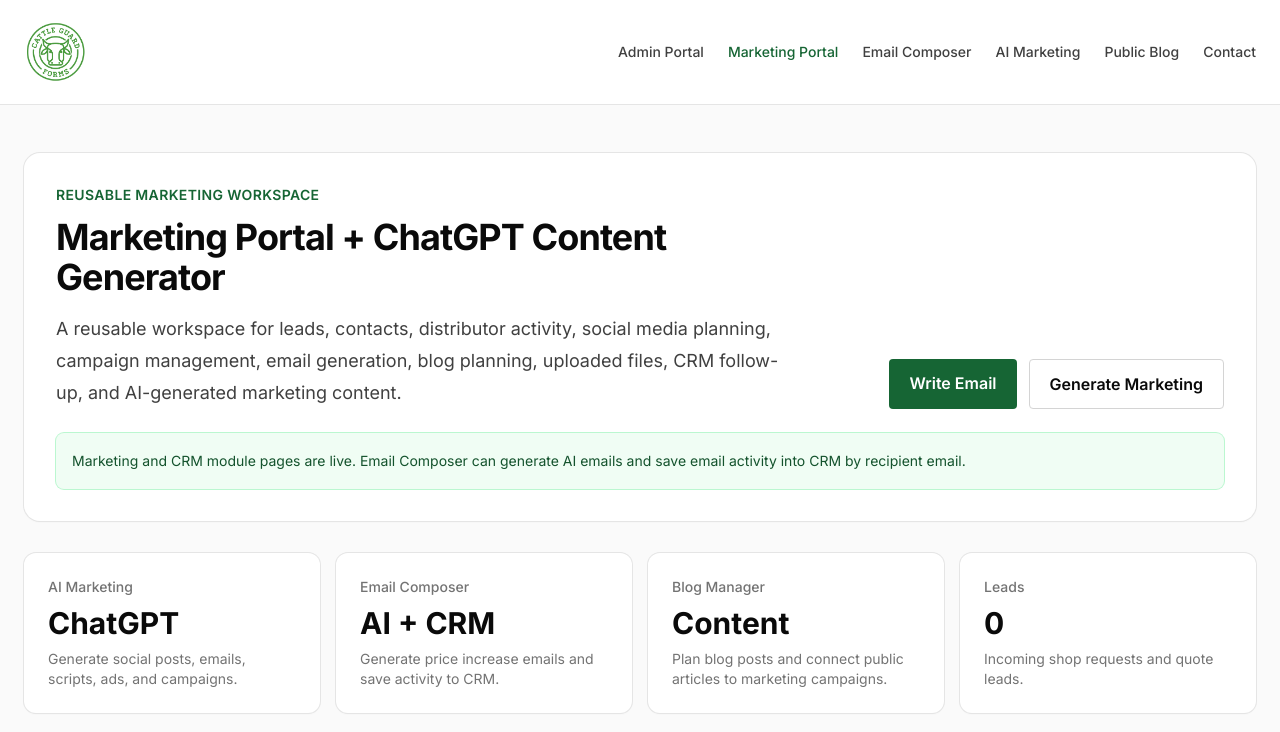
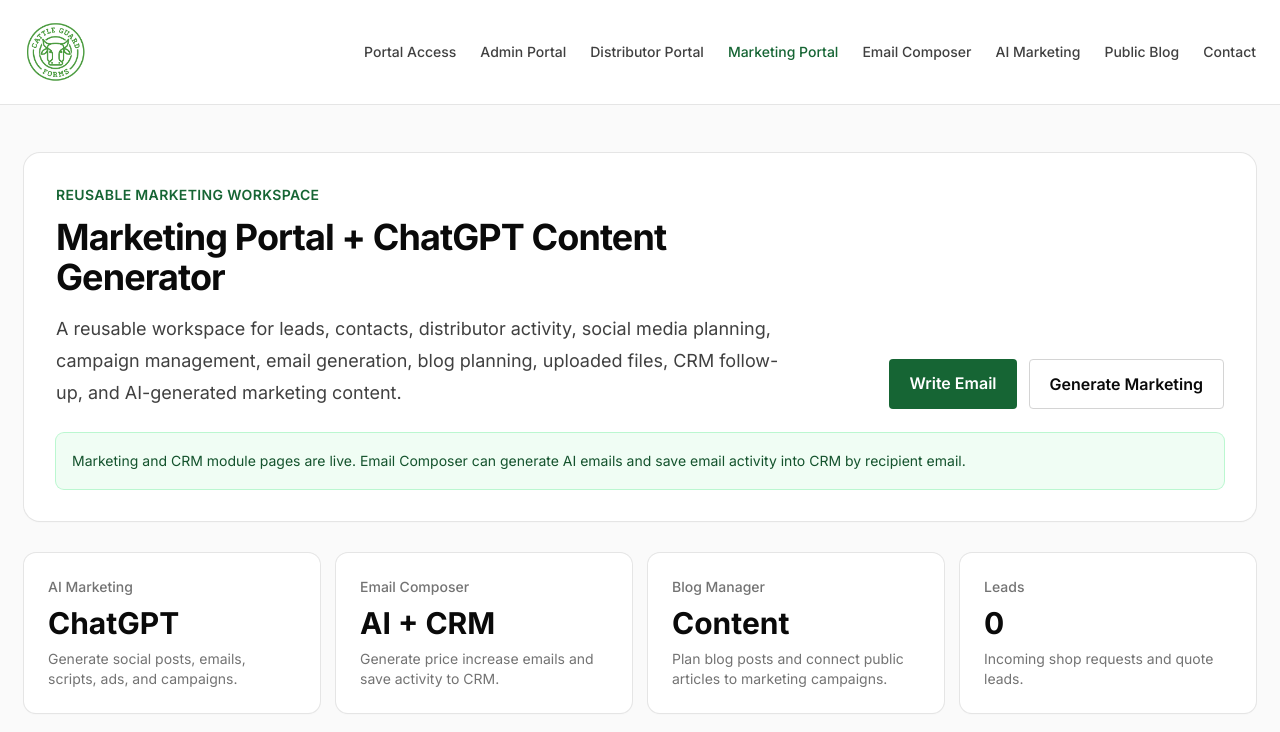
Before and after one commit to Cattleguardforms/cattle-guard-forms, a Next.js app: page /marketing in a window 1280 px wide. Shown: the top 732 px of the page. Built offline with nearby package versions, Linux system fonts and the light colour scheme.

Commit message:
fix: connect marketing portal to canonical portals

```diff
--- a/src/app/marketing/page.tsx
+++ b/src/app/marketing/page.tsx
@@ -46,7 +46,9 @@
             <img src="/brand/cgf-logo.png" alt="Cattle Guard Forms" className="h-16 w-auto object-contain" />
           </Link>
           <nav className="flex items-center gap-6 text-sm font-medium text-neutral-700">
+            <Link href="/portals" className="hover:text-green-800">Portal Access</Link>
             <Link href="/admin" className="hover:text-green-800">Admin Portal</Link>
+            <Link href="/distributor" className="hover:text-green-800">Distributor Portal</Link>
             <Link href="/marketing" className="text-green-800">Marketing Portal</Link>
             <Link href="/marketing/email" className="hover:text-green-800">Email Composer</Link>
             <Link href="/marketing/ai" className="hover:text-green-800">AI Marketing</Link>
```
